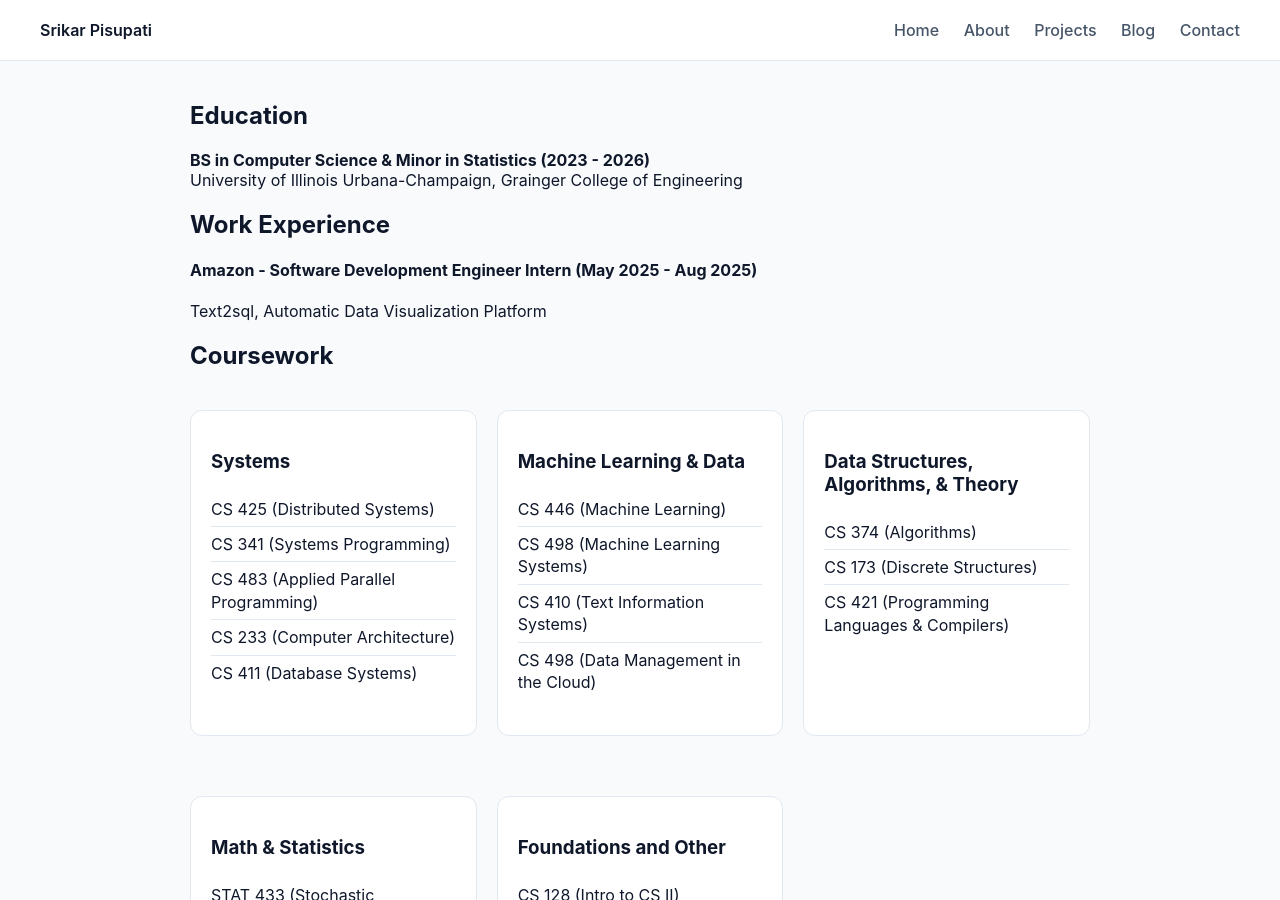
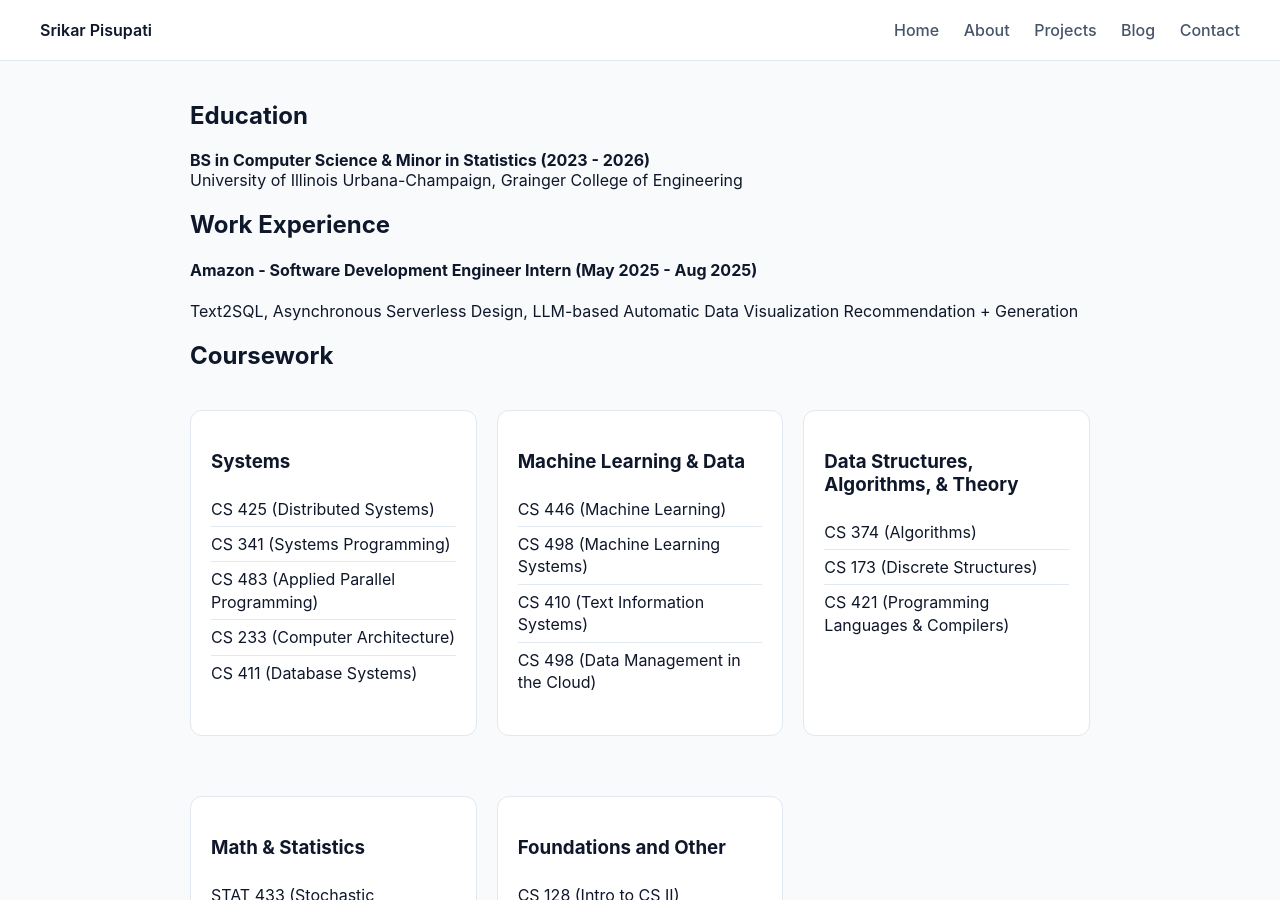
Before and after one commit to srikarpisupati/srikarpisupati.github.io, a Jekyll site: the page built from about.md, in a window 1280 px wide and 900 px high. Built offline with Jekyll 4.4.1, drawn with Linux system fonts in a browser that asks for light colours.

Commit message:
Update about.md

```diff
--- a/about.md
+++ b/about.md
@@ -12,7 +12,7 @@ permalink: /about/
 ## Work Experience
 
 #### Amazon - Software Development Engineer Intern (May 2025 - Aug 2025)
-Text2sql, Automatic Data Visualization Platform
+Text2SQL, Asynchronous Serverless Design, LLM-based Automatic Data Visualization Recommendation + Generation
 
 ## Coursework
 <div class="cards">
```
